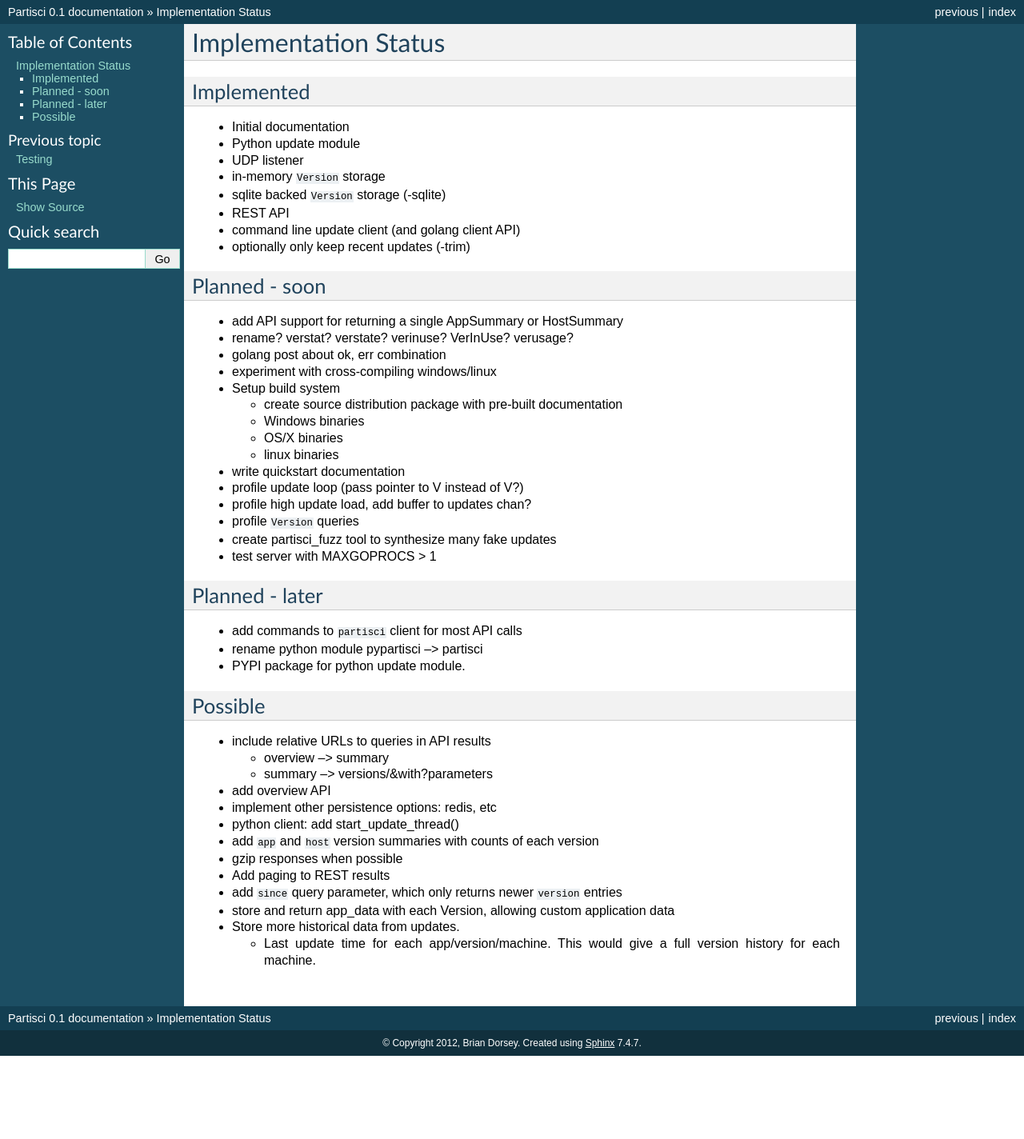
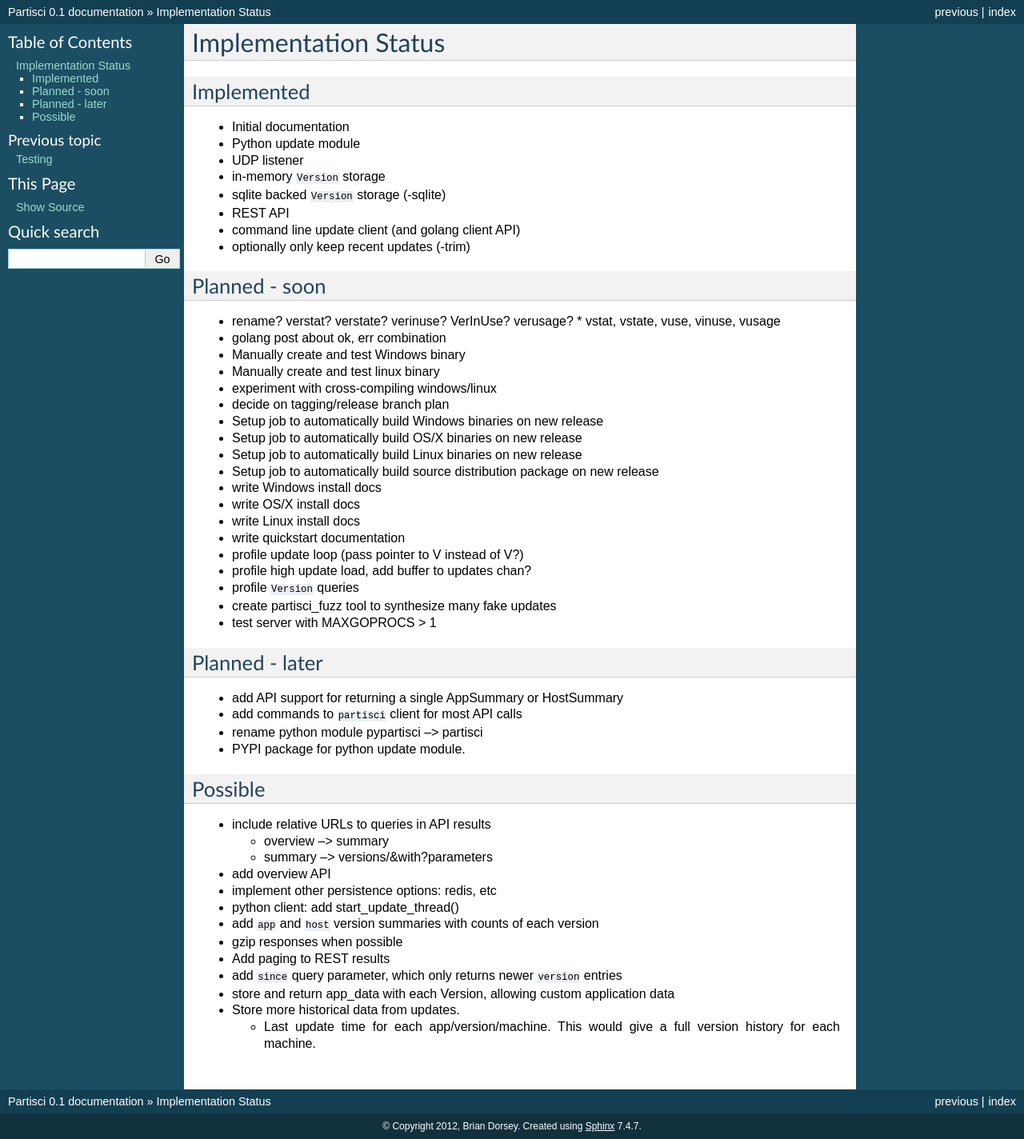
Before and after one commit to briandorsey/partisci, a Sphinx documentation site: the page built from doc/status.rst, in a window 1280 px wide. Shown: the whole page at 80% size. Built offline with Sphinx 7.4.7, drawn with Linux system fonts in a browser that asks for light colours; before the commit the page ends 1320 px from its top, so only the background shows below that.

Commit message:
status doc update

```diff
--- a/doc/status.rst
+++ b/doc/status.rst
@@ -16,17 +16,20 @@ Implemented
 Planned - soon
 --------------
 
-* add API support for returning a single AppSummary or HostSummary
 * rename? verstat? verstate? verinuse? VerInUse? verusage?
+  * vstat, vstate, vuse, vinuse, vusage
 * golang post about ok, err combination
+* Manually create and test Windows binary
+* Manually create and test linux binary
 * experiment with cross-compiling windows/linux
-* Setup build system
-
-  * create source distribution package with pre-built documentation
-  * Windows binaries
-  * OS/X binaries
-  * linux binaries
-
+* decide on tagging/release branch plan
+* Setup job to automatically build Windows binaries on new release
+* Setup job to automatically build OS/X binaries on new release
+* Setup job to automatically build Linux binaries on new release
+* Setup job to automatically build source distribution package on new release
+* write Windows install docs
+* write OS/X install docs
+* write Linux install docs
 * write quickstart documentation
 * profile update loop (pass pointer to V instead of V?)
 * profile high update load, add buffer to updates chan?
```
Also changed, not shown: other parts of doc/status.rst (+1 -0 lines).
